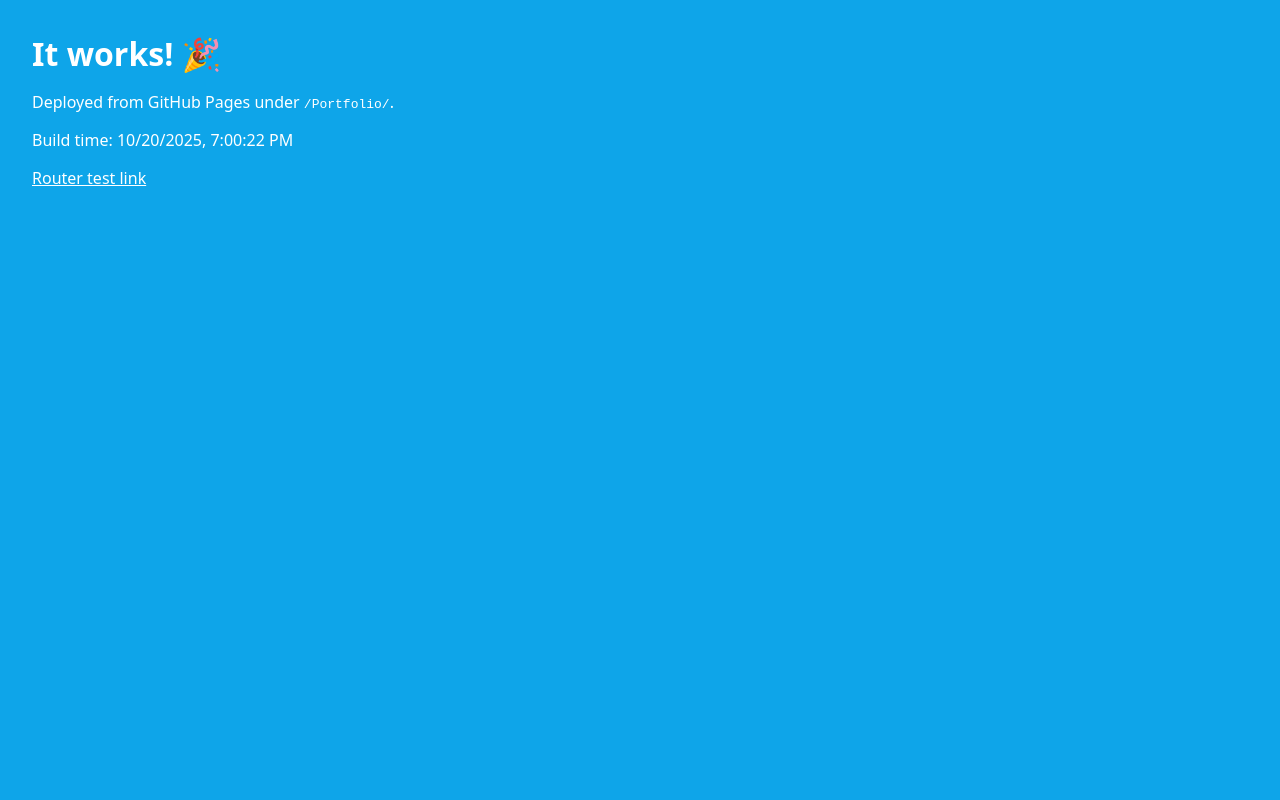
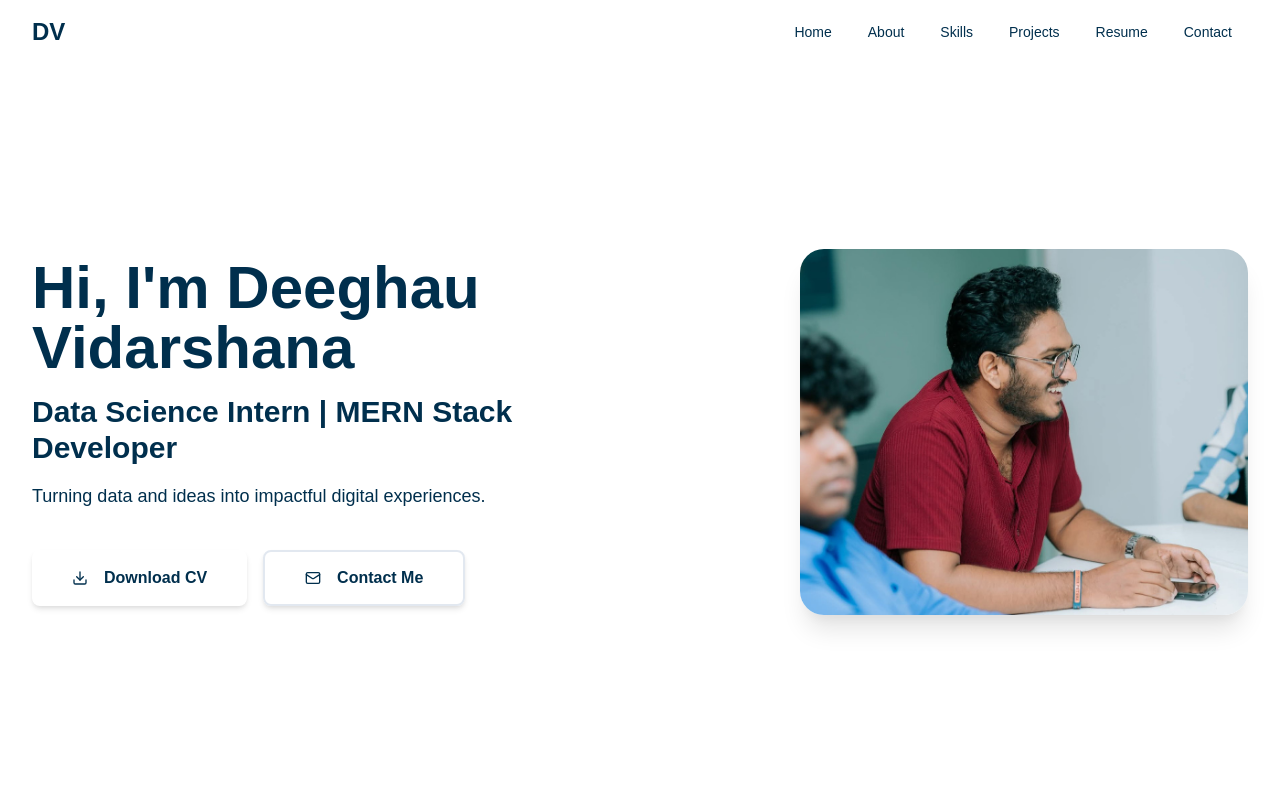
Before and after one commit to Deeghau0816/Portfolio, a React (Vite) app: page / in a window 1280 px wide. Shown: the top 800 px of the page. Built offline with nearby package versions, Linux system fonts and the light colour scheme.

Commit message:
restore: complete portfolio with React Router, fixed Tailwind CSS, and proper component structure

```diff
--- a/src/App.tsx
+++ b/src/App.tsx
@@ -1,16 +1,12 @@
+import { Routes, Route } from "react-router-dom";
+import Index from "@/pages/Index";
+import NotFound from "@/pages/NotFound";
+
 export default function App() {
   return (
-    <div style={{
-      minHeight: '100vh',
-      background: '#0ea5e9',
-      color: 'white',
-      padding: 32,
-      fontFamily: 'system-ui, Arial, sans-serif'
-    }}>
-      <h1 style={{margin:0}}>It works! 🎉</h1>
-      <p>Deployed from GitHub Pages under <code>/Portfolio/</code>.</p>
-      <p>Build time: {new Date().toLocaleString()}</p>
-      <a href="#/test" style={{color:'#fff', textDecoration:'underline'}}>Router test link</a>
-    </div>
+    <Routes>
+      <Route path="/" element={<Index />} />
+      <Route path="*" element={<NotFound />} />
+    </Routes>
   );
 }
--- a/src/index.css
+++ b/src/index.css
@@ -1,3 +1,128 @@
-:root { color-scheme: light dark; }
-html, body, #root { height: 100%; }
-body { margin: 0; }
+@tailwind base;
+@tailwind components;
+@tailwind utilities;
+
+/* Definition of the design system. All colors, gradients, fonts, etc should be defined here.
+All colors MUST be HSL.
+*/
+
+@layer base {
+  :root {
+    --background: 0 0% 100%;
+    --foreground: 203 100% 15%;
+
+    --card: 0 0% 100%;
+    --card-foreground: 203 100% 15%;
+
+    --popover: 0 0% 100%;
+    --popover-foreground: 203 100% 15%;
+
+    --primary: 145 63% 49%;
+    --primary-foreground: 0 0% 100%;
+
+    --secondary: 203 100% 15%;
+    --secondary-foreground: 0 0% 100%;
+
+    --muted: 210 40% 96.1%;
+    --muted-foreground: 215.4 16.3% 46.9%;
+
+    --accent: 145 63% 49%;
+    --accent-foreground: 0 0% 100%;
+
+    --destructive: 0 84.2% 60.2%;
+    --destructive-foreground: 0 0% 100%;
+
+    --border: 214.3 31.8% 91.4%;
+    --input: 214.3 31.8% 91.4%;
+    --ring: 145 63% 49%;
+
+    --radius: 0.75rem;
+
+    --shadow-soft: 0 4px 6px -1px rgba(0, 0, 0, 0.1), 0 2px 4px -1px rgba(0, 0, 0, 0.06);
+    --shadow-medium: 0 10px 15px -3px rgba(0, 0, 0, 0.1), 0 4px 6px -2px rgba(0, 0, 0, 0.05);
+    --shadow-large: 0 20px 25px -5px rgba(0, 0, 0, 0.1), 0 10px 10px -5px rgba(0, 0, 0, 0.04);
+
+    --transition-smooth: all 0.3s cubic-bezier(0.4, 0, 0.2, 1);
+
+    --sidebar-background: 0 0% 98%;
+    --sidebar-foreground: 240 5.3% 26.1%;
+    --sidebar-primary: 240 5.9% 10%;
+    --sidebar-primary-foreground: 0 0% 98%;
+    --sidebar-accent: 240 4.8% 95.9%;
+    --sidebar-accent-foreground: 240 5.9% 10%;
+    --sidebar-border: 220 13% 91%;
+    --sidebar-ring: 217.2 91.2% 59.8%;
+  }
+
+  .dark {
+    --background: 222.2 84% 4.9%;
+    --foreground: 210 40% 98%;
+
+    --card: 222.2 84% 4.9%;
+    --card-foreground: 210 40% 98%;
+
+    --popover: 222.2 84% 4.9%;
+    --popover-foreground: 210 40% 98%;
+
+    --primary: 210 40% 98%;
+    --primary-foreground: 222.2 47.4% 11.2%;
+
+    --secondary: 217.2 32.6% 17.5%;
+    --secondary-foreground: 210 40% 98%;
+
+    --muted: 217.2 32.6% 17.5%;
+    --muted-foreground: 215 20.2% 65.1%;
+
+    --accent: 217.2 32.6% 17.5%;
+    --accent-foreground: 210 40% 98%;
+
+    --destructive: 0 62.8% 30.6%;
+    --destructive-foreground: 210 40% 98%;
+
+    --border: 217.2 32.6% 17.5%;
+    --input: 217.2 32.6% 17.5%;
+    --ring: 212.7 26.8% 83.9%;
+    --sidebar-background: 240 5.9% 10%;
+    --sidebar-foreground: 240 4.8% 95.9%;
+    --sidebar-primary: 224.3 76.3% 48%;
+    --sidebar-primary-foreground: 0 0% 100%;
+    --sidebar-accent: 240 3.7% 15.9%;
+    --sidebar-accent-foreground: 240 4.8% 95.9%;
+    --sidebar-border: 240 3.7% 15.9%;
+    --sidebar-ring: 217.2 91.2% 59.8%;
+  }
+}
+
+@layer base {
+  * {
+    border-color: hsl(var(--border));
+  }
+
+  body {
+    background-color: hsl(var(--background));
+    color: hsl(var(--foreground));
+    font-family: 'Poppins', sans-serif;
+  }
+
+  html {
+    scroll-behavior: smooth;
+  }
+}
+
+@layer utilities {
+  .shadow-soft {
+    box-shadow: var(--shadow-soft);
+  }
+
+  .shadow-medium {
+    box-shadow: var(--shadow-medium);
+  }
+
+  .shadow-large {
+    box-shadow: var(--shadow-large);
+  }
+
+  .transition-smooth {
+    transition: var(--transition-smooth);
+  }
+}
--- a/src/main.tsx
+++ b/src/main.tsx
@@ -4,7 +4,7 @@ import App from "./App";
 import { HashRouter } from "react-router-dom";
 import "./index.css";
 
-console.log("[Portfolio] bootstrapping");
+console.log("[Portfolio] bootstrapping…");
 
 const el = document.getElementById("root");
 if (!el) {
```
